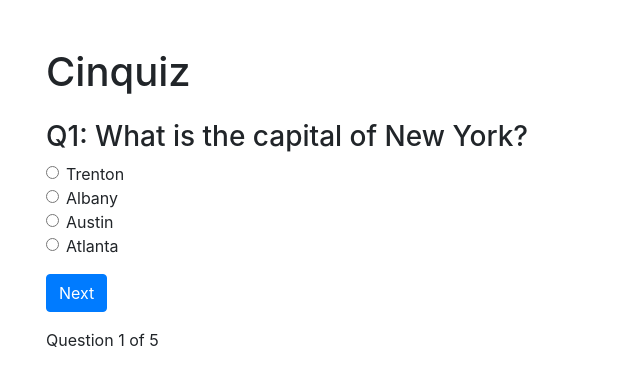
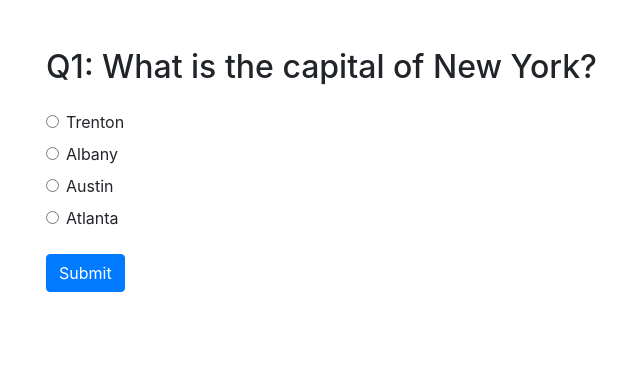
Before and after one commit to richardgalvez/python-playground, a Flask app: page /quiz in a window 1280 px wide. Shown: the part 24-410 px from the top of the page, without its empty margins (39-679 px from the left). Run offline with Flask 3, Linux system fonts and the light colour scheme; some libraries are stand-ins or nearby versions.

Commit message:
Cinquiz - Updated homepage style, question text

```diff
--- a/cinquiz/app.py
+++ b/cinquiz/app.py
@@ -15,7 +15,7 @@ cq.add_question(
 )
 cq.add_question(
     Question(
-        "Q2: Who is the main character of Kung Fu Panda?",
+        "Q2: Who is the main character in 'Kung Fu Panda'?",
         ["Po", "Jill", "Moe", "Fifi"],
         0,
     )
@@ -62,19 +62,14 @@ def quiz():
 
     current_question_index: int = session.get("current_question", 0)
     question = cq.questions[current_question_index]
-    return render_template(
-        "quiz.html",
-        question=question,
-        question_index=(current_question_index + 1),
-        total_questions=len(cq.questions),
-    )
+    return render_template("quiz.html", question=question)
 
 
 @app.route("/results")
 def results():
     score = session.get("score")
     total_questions = len(cq.questions)
-    return f"<h1>Your Score: {score}/{total_questions}</h1>"
+    return render_template("results.html", score=score, total_questions=total_questions)
 
 
 if __name__ == "__main__":
--- a/cinquiz/templates/quiz.html
+++ b/cinquiz/templates/quiz.html
@@ -6,19 +6,17 @@
 
 {% block content %}
     <div class="container mt-5">
-      <h1 class="mb-4">Cinquiz</h1>
       <form method="POST">
-        <h3>{{ question.text }}</h3>
+        <h2 class="mb-4">{{ question.text }}</h2>
         <div class="form-group">
           {% for option in question.options %}
             <div class="form-check">
               <input type="radio" class="form-check-input" name="option" id="option{{ loop,index0 }}" value="{{ loop.index0 }}" required>
-              <label for="option{{ loop.index0 }}" class="form-check-label">{{ option }}</label>
+              <label for="option{{ loop.index0 }}">{{ option }}</label>
             </div>
           {% endfor %}
         </div>
-        <button type="submit" class="btn btn-primary">Next</button>
+        <button type="submit" class="btn btn-primary">Submit</button>
       </form>
-      <p class="mt-3">Question {{ question_index }} of {{ total_questions }}</p>
     </div>
 {% endblock content %}
```
Also changed, not shown: cinquiz/templates/index.html (+6 -2 lines), cinquiz/templates/results.html (added, +15 -0 lines).
